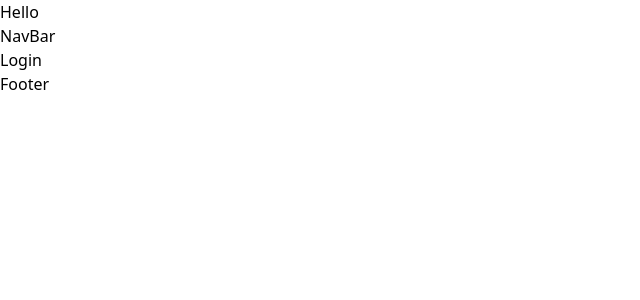
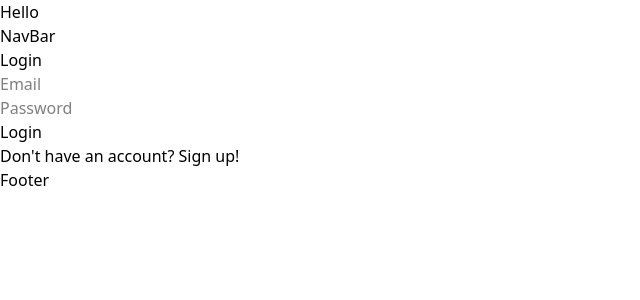
Before and after one commit to Aayushman-nvm/Short-url-generator, a React (Vite) app in the folder client/: page / in a window 1280 px wide. Shown: the top 300 px of the page, without its empty margins (0-640 px from the left). Built offline with nearby package versions, Linux system fonts and the light colour scheme.

Commit message:
login page

```diff
--- a/client/src/Pages/Login.jsx
+++ b/client/src/Pages/Login.jsx
@@ -1,8 +1,140 @@
-import React from 'react'
+import { Formik } from "formik"
+import * as yup from "yup"
+import { useState } from "react"
+import { useNavigate } from "react-router-dom";
+import Register from "../Components/Register";
 
 function Login() {
+  const [pageType, setPageType] = useState("login");
+  const isLogin = pageType === "login";
+  const isRegister = pageType === "register";
+  const navigate = useNavigate();
+
+  const loginSchema = yup.object().shape({
+    email: yup.string().email("Invalid email").required("Required"),
+    password: yup.string().required("Required"),
+  });
+
+  const registerSchema = yup.object().shape({
+    email: yup.string().email("Invalid email").required("Required"),
+    password: yup.string().required("Required"),
+    name: yup.string().required("Required"),
+  });
+
+  const initialValuesLogin = {
+    email: "",
+    password: ""
+  }
+
+  const initialValuesRegister = {
+    email: "",
+    password: "",
+    name: ""
+  }
+
+  async function handleRegister(values, onSubmitProps) {
+    const formData = new FormData();
+
+    const response = await fetch("http://localhost:5000/register", {
+      method: "POST",
+      headers: { "Content-Type": "application/json" },
+      body: JSON.stringify(values),
+    });
+
+    const registeredUser = await response.json();
+
+    onSubmitProps.resetForm();
+    if (registeredUser) {
+      setPageType("login");
+    }
+  };
+
+  async function handleLogin(values, onSubmitProps) {
+    console.log("Login function");
+    console.log("Login values",values);
+    const response = await fetch("http://localhost:5000/login", {
+      method: "POST",
+      headers: { "Content-type": "application/json" },
+      body: JSON.stringify(values),
+    });
+
+    const loginUser = await response.json();
+
+    onSubmitProps.resetForm();
+    if (registeredUser) {
+      navigate("/home");
+    }
+  };
+
+  async function handleFormSubmit(values, onSubmitProps) {
+    if (isLogin) {
+      await handleLogin(values, onSubmitProps);
+    } else {
+      await handleRegister(values, onSubmitProps);
+    }
+  }
+
   return (
-    <div>Login</div>
+    <div>Login
+      <Formik onSubmit={handleFormSubmit} initialValues={isLogin ? initialValuesLogin : initialValuesRegister} validationSchema={isLogin ? loginSchema : registerSchema}>
+        {({
+          values,
+          errors,
+          touched,
+          handleBlur,
+          handleChange,
+          handleSubmit,
+          setFieldValue,
+          resetForm,
+        }) => (
+          <form onSubmit={handleSubmit}>
+            {isRegister && (
+              <Register values={values}
+                errors={errors}
+                touched={touched}
+                handleBlur={handleBlur}
+                handleChange={handleChange} />
+            )}
+            <div>
+              <input placeholder="Email"
+                onBlur={handleBlur}
+                onChange={handleChange}
+                value={values.email}
+                name="email"
+                type="email" />
+              {touched.email && errors.email && (
+                <p className="text-red-500 text-sm mt-1">{errors.email}</p>
+              )}
+            </div>
+            <div>
+              <input placeholder="Password"
+                onBlur={handleBlur}
+                onChange={handleChange}
+                value={values.password}
+                name="password"
+                type="password" />
+              {touched.password && errors.password && (
+                <p className="text-red-500 text-sm mt-1">{errors.password}</p>
+              )}
+            </div>
+            <button type="submit">
+              {isLogin ? "Login" : "Register"}
+            </button>
+            <p
+              onClick={() => {
+                setPageType(isLogin ? "register" : "login");
+                resetForm();
+              }}
+            >
+              {isLogin
+                ? "Don't have an account? Sign up!"
+                : "Already have an account? Sign in!"}
+            </p>
+          </form>
+        )
+        }
+      </Formik>
+    </div>
   )
 }
 
```
